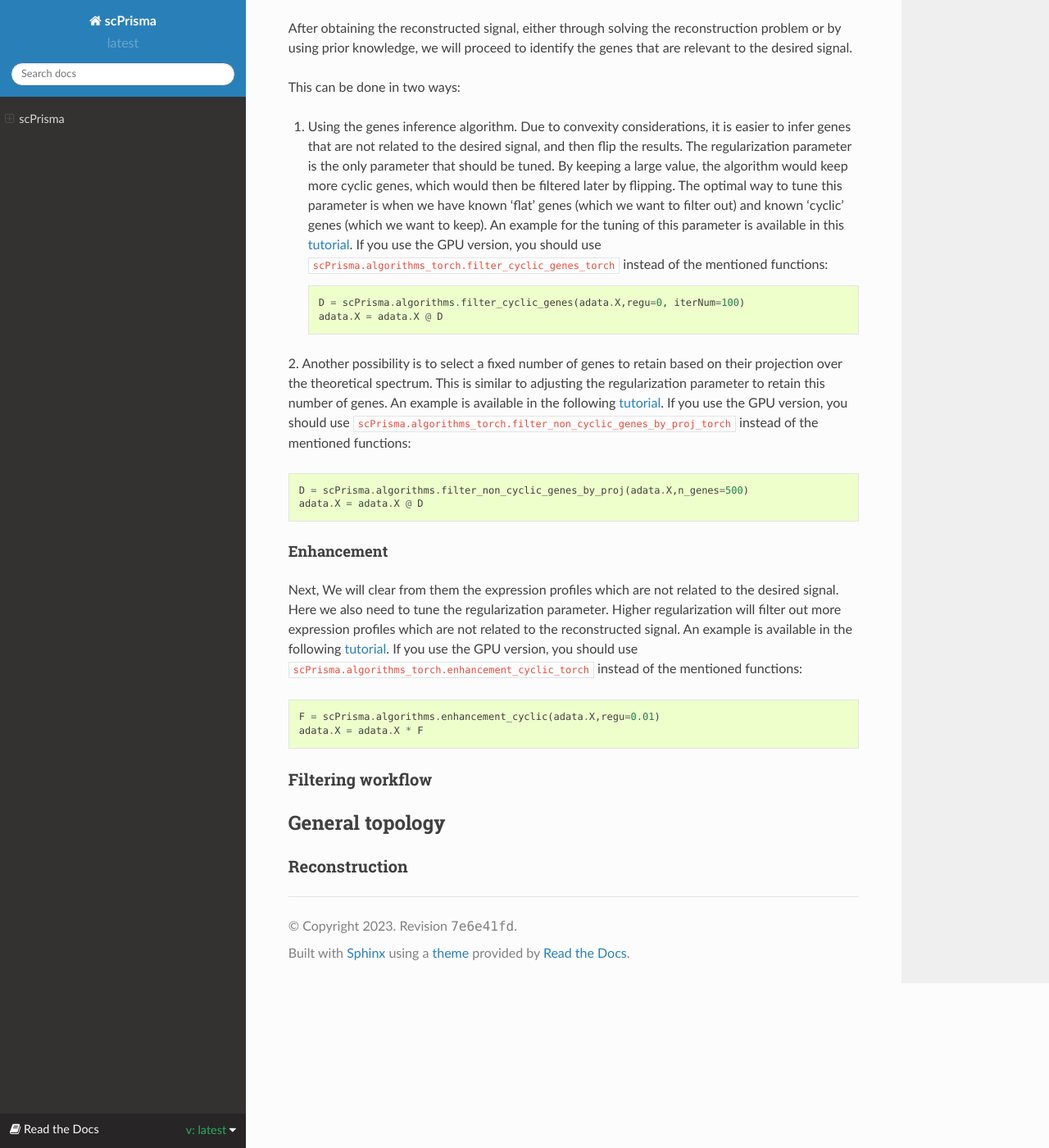
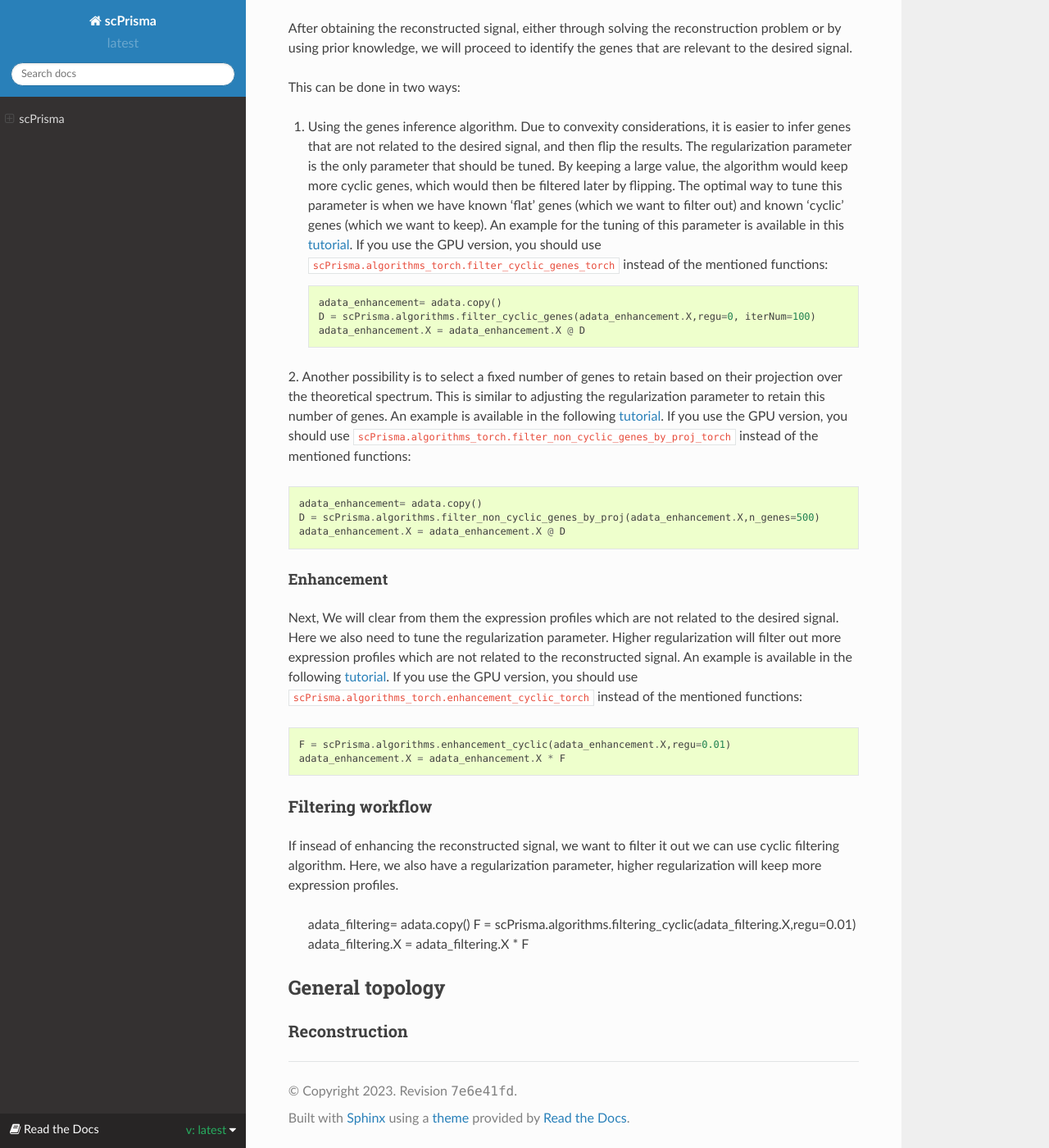
Before and after one commit to nitzanlab/scPrisma, a Sphinx documentation site: the page built from docs/index.rst, in a window 1280 px wide and 1400 px high, scrolled down 3539 px. Shown: the whole window at 82% size. Built offline with Sphinx 7.4.7 and the Read the Docs theme 2.0.0, drawn with Linux system fonts in a browser that asks for light colours; pages that are not in the unit, such as notebooks, are missing from menus.

Commit message:
Update index.rst

```diff
--- a/docs/index.rst
+++ b/docs/index.rst
@@ -106,14 +106,16 @@ This can be done in two ways:
 
 1. Using the genes inference algorithm. Due to convexity considerations, it is easier to infer genes that are not related to the desired signal, and then flip the results. The regularization parameter is the only parameter that should be tuned. By keeping a large value, the  algorithm would keep more cyclic genes, which would then be filtered later by flipping. The optimal way to tune this parameter is when we have known 'flat' genes (which we want to filter out) and known 'cyclic' genes (which we want to keep). An example for the tuning of this parameter is available in this `tutorial <https://github.com/nitzanlab/scPrisma/blob/master/tutorials/tutorial_de_novo_reconstruction.ipynb>`_. If you use the GPU version, you should use ``scPrisma.algorithms_torch.filter_cyclic_genes_torch`` instead of the mentioned functions::
 
-      D = scPrisma.algorithms.filter_cyclic_genes(adata.X,regu=0, iterNum=100)
-      adata.X = adata.X @ D
+      adata_enhancement= adata.copy()
+      D = scPrisma.algorithms.filter_cyclic_genes(adata_enhancement.X,regu=0, iterNum=100)
+      adata_enhancement.X = adata_enhancement.X @ D
 
 2. Another possibility is to select a fixed number of genes to retain based on their projection over the theoretical spectrum. This is similar to adjusting the regularization parameter to retain this number of genes.  An example is available in the following
 `tutorial <https://github.com/nitzanlab/scPrisma/blob/master/tutorials/hematopoietic_progenitors_reconstruction_with_partial_prior_knowledge.ipynb>`_. If you use the GPU version, you should use ``scPrisma.algorithms_torch.filter_non_cyclic_genes_by_proj_torch`` instead of the mentioned functions::
 
-      D = scPrisma.algorithms.filter_non_cyclic_genes_by_proj(adata.X,n_genes=500)
-      adata.X = adata.X @ D
+      adata_enhancement= adata.copy()
+      D = scPrisma.algorithms.filter_non_cyclic_genes_by_proj(adata_enhancement.X,n_genes=500)
+      adata_enhancement.X = adata_enhancement.X @ D
 
 
 Enhancement
@@ -122,11 +124,18 @@ Next, We will clear from them the expression profiles which are not related to t
 Here we also need to tune the regularization parameter. Higher regularization will filter out more expression profiles which are not related to the reconstructed signal. An example is available in the following
 `tutorial <https://github.com/nitzanlab/scPrisma/blob/master/tutorials/hematopoietic_progenitors_reconstruction_with_partial_prior_knowledge.ipynb>`_. If you use the GPU version, you should use ``scPrisma.algorithms_torch.enhancement_cyclic_torch`` instead of the mentioned functions::
 
-      F = scPrisma.algorithms.enhancement_cyclic(adata.X,regu=0.01)
-      adata.X = adata.X * F
+      F = scPrisma.algorithms.enhancement_cyclic(adata_enhancement.X,regu=0.01)
+      adata_enhancement.X = adata_enhancement.X * F
 
 Filtering workflow
 ~~~~~~~~~~
+If insead of enhancing the reconstructed signal, we want to filter it out we can use cyclic filtering algorithm. Here, we also have a regularization parameter, higher regularization will keep more expression profiles.
+
+      adata_filtering= adata.copy()
+      F = scPrisma.algorithms.filtering_cyclic(adata_filtering.X,regu=0.01)
+      adata_filtering.X = adata_filtering.X * F
+
+
 
 General topology
 -------
```
